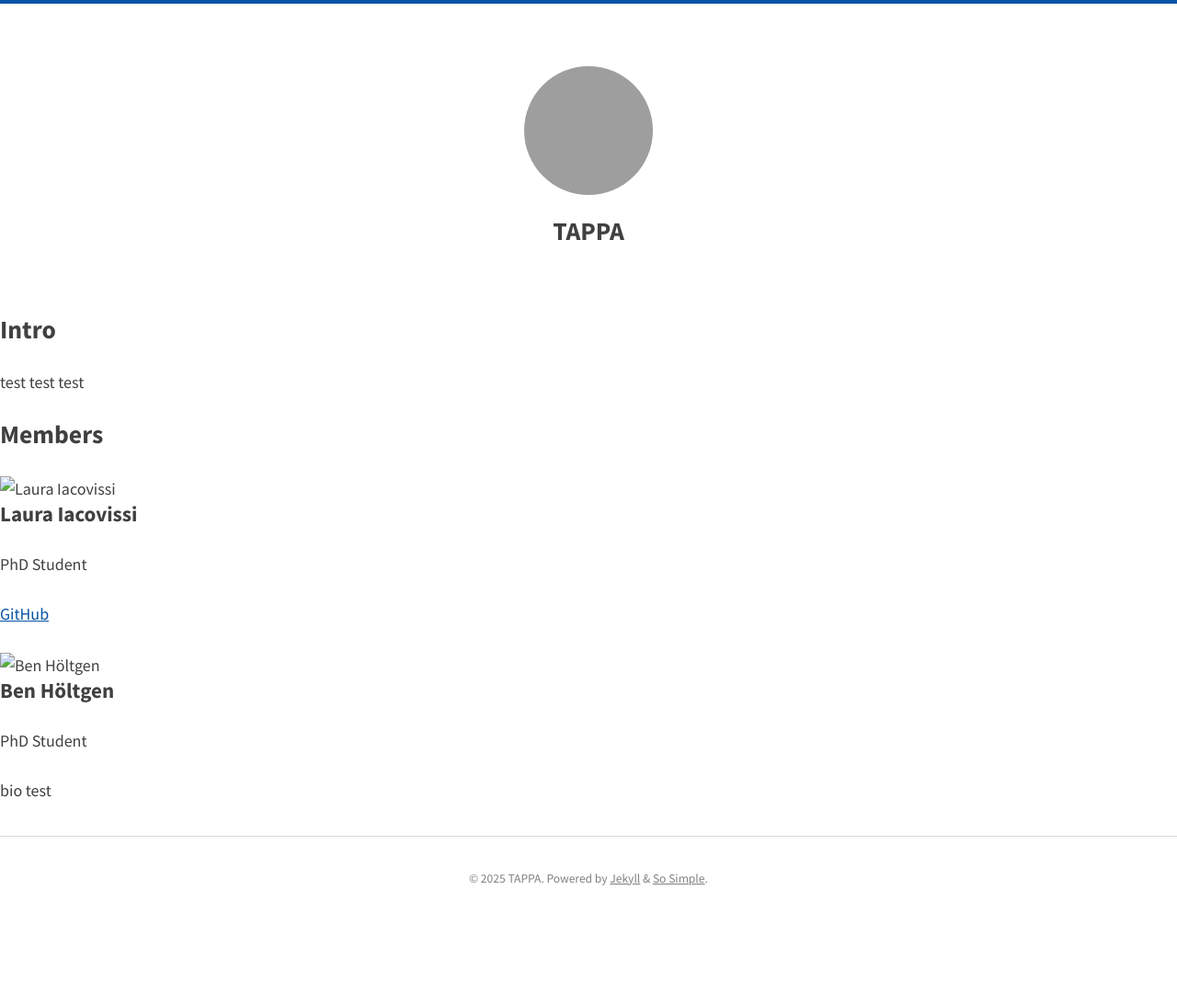
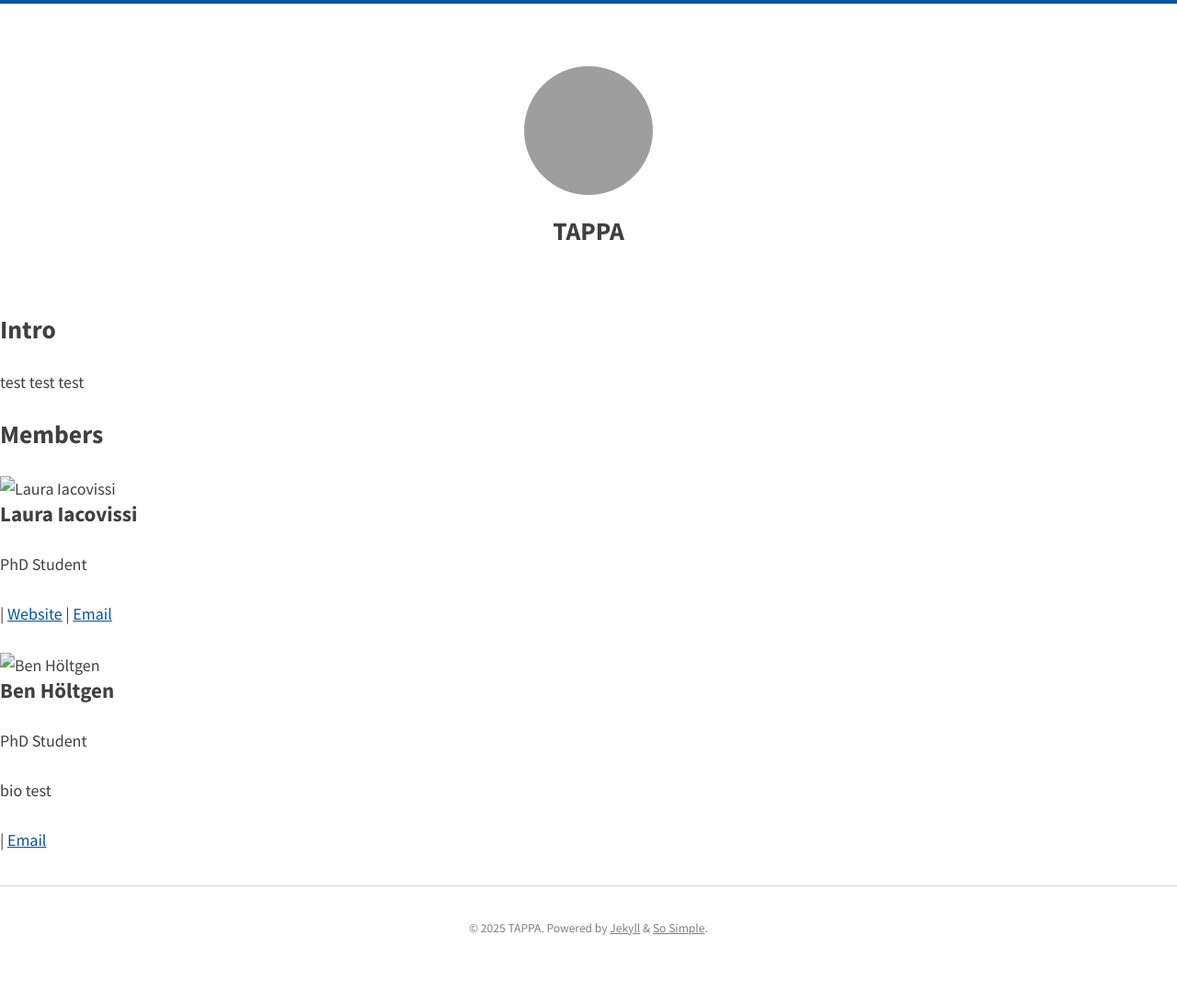
Before and after one commit to tappa-org/tappa-org.github.io, a Jekyll site: the page built from confidants.md, in a window 1280 px wide. Shown: the whole page at 92% size. Built offline with Jekyll 4.4.1, drawn with Linux system fonts in a browser that asks for light colours; nearby versions of some CDN libraries; before the commit the page ends 1038 px from its top, so only the background shows below that; grey boxes are pictures that could not be loaded.

Commit message:
test members

```diff
--- a/_data/members.yml
+++ b/_data/members.yml
@@ -1,9 +1,12 @@
 - name: "Laura Iacovissi"
   role: "PhD Student"
   photo: ""
-  github: ""
+  bio: ""
+  website: "website"
+  email: "email"
 - name: "Ben Höltgen"
   role: "PhD Student"
   photo: ""
   bio: "bio test"
+  email: ""
 # Add more members as needed
```
